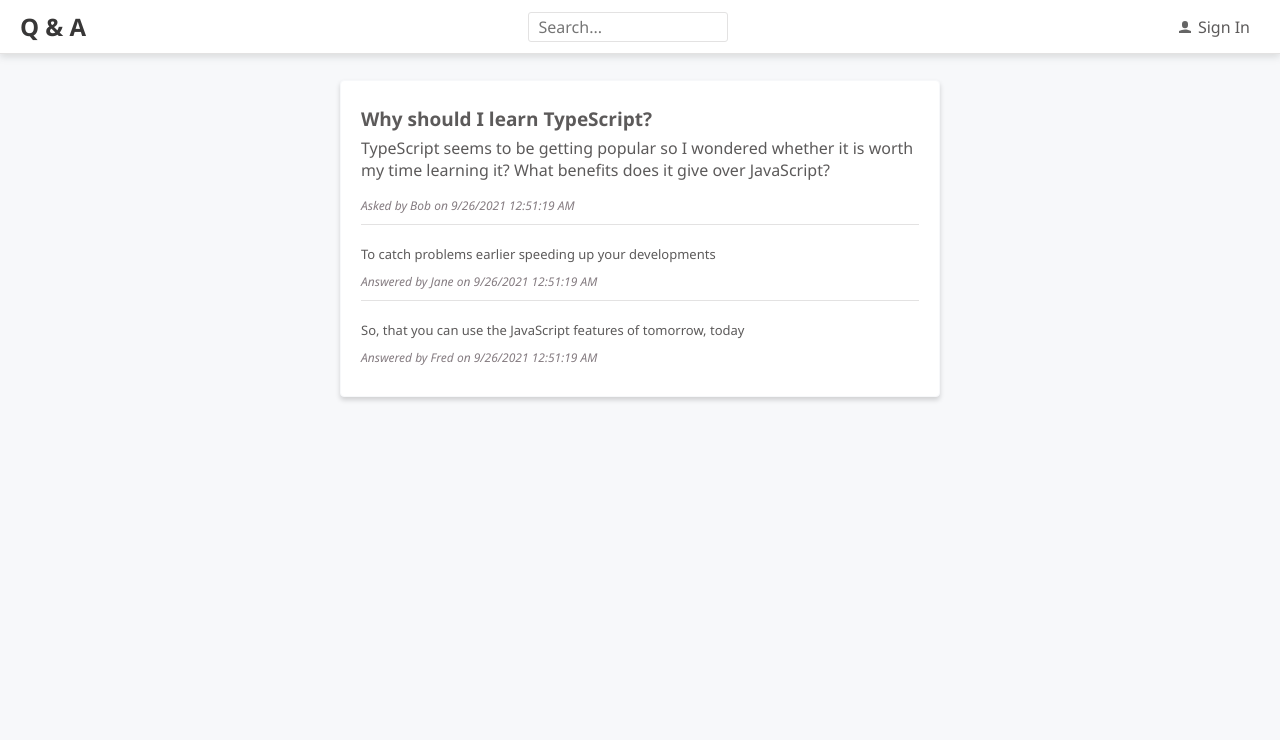
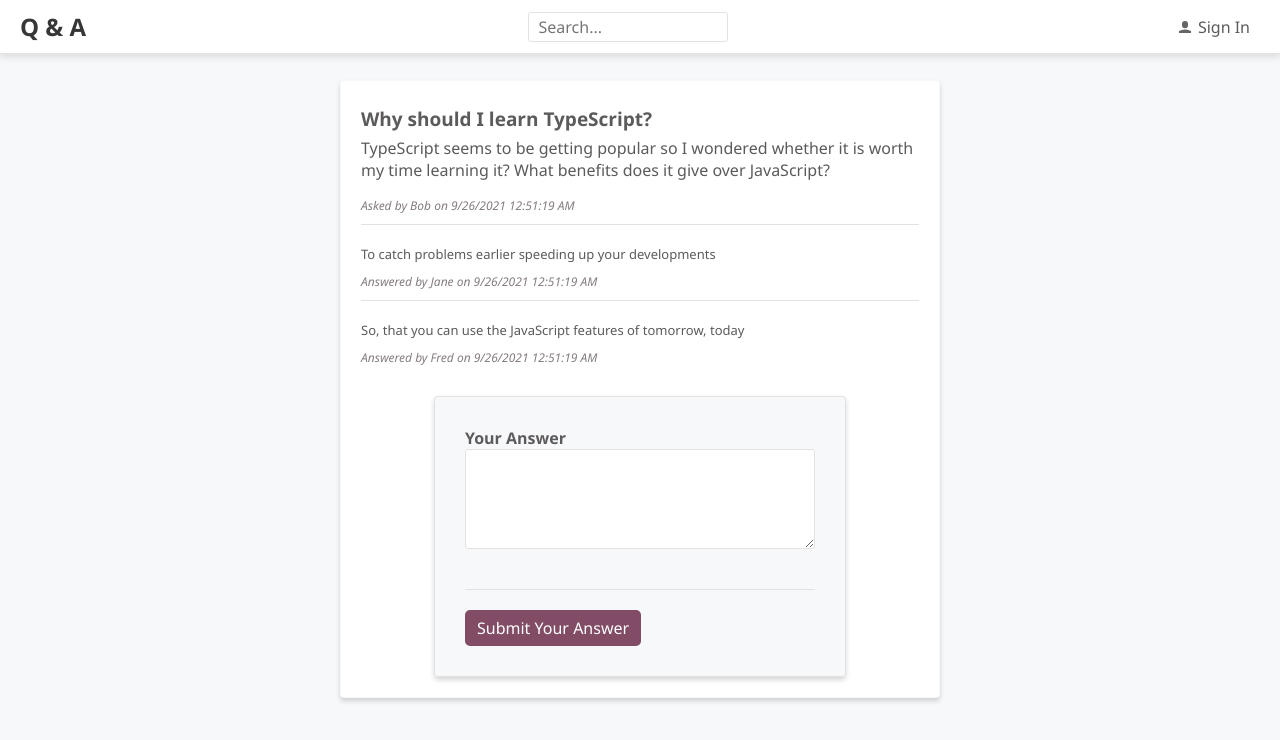
Before and after one commit to cfmdevWebSS/QandA_App, a React (Create React App) app in the folder frontend/: page /questions/1 in a window 1280 px wide. Shown: the top 740 px of the page. Built offline with nearby package versions, Linux system fonts and the light colour scheme.

Commit message:
Interim save on 10-16-2021-Revision One

```diff
--- a/frontend/package.json
+++ b/frontend/package.json
@@ -15,6 +15,7 @@
     "history": "^5.0.1",
     "react": "^17.0.1",
     "react-dom": "^17.0.1",
+    "react-hook-form": "^6.15.4",
     "react-router-dom": "^6.0.0-beta.6",
     "react-scripts": "4.0.1",
     "typescript": "^4.0.3",
--- a/frontend/src/AskPage.tsx
+++ b/frontend/src/AskPage.tsx
@@ -1,5 +1,40 @@
-import React from 'react';
 import { Page } from './Page';
+import {
+  Fieldset,
+  FieldContainer,
+  FieldLabel,
+  FieldInput,
+  FieldTextArea,
+  FormButtonContainer,
+  PrimaryButton,
+} from './Styles';
+import { useForm } from 'react-hook-form';
 
-export const AskPage = () => <Page title="Ask a question">{null}</Page>;
+type FormData = {
+  title: string;
+  content: string;
+};
+
+export const AskPage = () => {
+  const { register } = useForm<FormData>();
+  return (
+    <Page title="Ask a question">
+      <form>
+        <Fieldset>
+          <FieldContainer>
+            <FieldLabel htmlFor="title">Title</FieldLabel>
+            <FieldInput id="title" name="title" type="text" {...register} />
+          </FieldContainer>
+          <FieldContainer>
+            <FieldLabel>Content</FieldLabel>
+            <FieldTextArea id="content" name="content" {...register} />
+          </FieldContainer>
+          <FormButtonContainer>
+            <PrimaryButton type="submit">Submit Your Question</PrimaryButton>
+          </FormButtonContainer>
+        </Fieldset>
+      </form>
+    </Page>
+  );
+};
 export default AskPage;
--- a/frontend/src/Header.tsx
+++ b/frontend/src/Header.tsx
@@ -3,12 +3,22 @@
 import { fontFamily, fontSize, gray1, gray2, gray5 } from './Styles';
 import React from 'react';
 import { UserIcon } from './Icons';
-import { Link } from 'react-router-dom';
+import { Link, useSearchParams } from 'react-router-dom';
+import { useForm } from 'react-hook-form';
+
+type FormData = {
+  search: string;
+};
 
 export const Header = () => {
-  const handleSearchInputChange = (e: React.ChangeEvent<HTMLInputElement>) => {
-    console.log(e.currentTarget.value);
+  const { register } = useForm<FormData>();
+  const [searchParams] = useSearchParams();
+  const criteria = searchParams.get('criteria') || '';
+
+  const handleSubmit = (e: React.FormEvent) => {
+    e.preventDefault();
   };
+
   return (
     <div
       css={css`
@@ -36,10 +46,13 @@
       >
         Q & A
       </Link>
+      <form onSubmit={handleSubmit}>
         <input
+          {...register(`search`)}
+          name="search"
           type="text"
           placeholder="Search..."
-        onChange={handleSearchInputChange}
+          defaultValue={criteria}
           css={css`
             box-sizing: border-box;
             font-family: ${fontFamily};
@@ -56,6 +69,7 @@
             }
           `}
         />
+      </form>
       <Link
         to="./signin"
         css={css`
--- a/frontend/src/QuestionPage.tsx
+++ b/frontend/src/QuestionPage.tsx
@@ -1,12 +1,27 @@
 /** @jsxImportSource @emotion/react */
 import { css } from '@emotion/react';
-import { gray3, gray6 } from './Styles';
+import {
+  gray3,
+  gray6,
+  Fieldset,
+  FieldContainer,
+  FieldLabel,
+  FieldTextArea,
+  FormButtonContainer,
+  PrimaryButton,
+} from './Styles';
 
 import React from 'react';
+import { useForm } from 'react-hook-form';
 import { Page } from './Page';
 import { useParams } from 'react-router-dom';
 import { QuestionData, getQuestion } from './QuestionsData';
 import { AnswerList } from './AnswerList';
+import { type } from 'os';
+
+type FormData = {
+  content: string;
+};
 
 export const QuestionPage = () => {
   const [question, setQuestion] = React.useState<QuestionData | null>(null);
@@ -22,7 +37,7 @@
       doGetQuestion(Number(questionId));
     }
   }, [questionId]);
-
+  const { register } = useForm<FormData>();
   return (
     <Page>
       <div
@@ -65,6 +80,23 @@
   ${question.created.toLocaleTimeString()}`}
             </div>
             <AnswerList data={question.answers} />
+            <form
+              css={css`
+                margin-top: 20px;
+              `}
+            >
+              <Fieldset>
+                <FieldContainer>
+                  <FieldLabel htmlFor="content">Your Answer</FieldLabel>
+                  <FieldTextArea id="content" name="content" {...register} />
+                </FieldContainer>
+                <FormButtonContainer>
+                  <PrimaryButton type="submit">
+                    Submit Your Answer
+                  </PrimaryButton>
+                </FormButtonContainer>
+              </Fieldset>
+            </form>
           </React.Fragment>
         )}
       </div>
--- a/frontend/src/Styles.ts
+++ b/frontend/src/Styles.ts
@@ -1,5 +1,5 @@
 import styled from '@emotion/styled';
-
+import { css } from '@emotion/react';
 export const gray1 = '#383737';
 export const gray2 = '#5c5a5a';
 export const gray3 = '#857c81';
@@ -7,14 +7,81 @@
 export const gray5 = '#e3e2e2';
 export const gray6 = '#f7f8fa';
 
+export const Fieldset = styled.fieldset`
+  margin: 10px auto 0 auto;
+  padding: 30px;
+  width: 350px;
+  background-color: ${gray6};
+  border-radius: 4px;
+  border: 1px solid ${gray5};
+  box-shadow: 0 3px 5px 0 rgba(0, 0, 0, 0.16);
+`;
+
+export const FieldContainer = styled.div`
+  margin-bottom: 10px;
+`;
+
+export const FieldLabel = styled.label`
+  font-weight: bold;
+`;
+
+export const fontFamily = "'Segoe UI', 'Helvetica Neue',sans-serif";
+export const fontSize = '16px';
+
+const baseFieldCSS = css`
+  box-sizing: border-box;
+  font-family: ${fontFamily};
+  font-size: ${fontSize};
+  margin-bottom: 5px;
+  padding: 8px 10px;
+  border: 1px solid ${gray5};
+  border-radius: 3px;
+  color: ${gray2};
+  background-color: white;
+  width: 100%;
+  :focus {
+    outline-color: ${gray5};
+  }
+  ::disabled {
+    background-color: ${gray6};
+  }
+`;
+
+export const FieldInput = styled.input`
+  ${baseFieldCSS}
+`;
+
+export const FieldTextArea = styled.textarea`
+  ${baseFieldCSS}
+  height: 100px;
+`;
+
+export const FieldError = styled.div`
+  font-size: 12px;
+  color: red;
+`;
+
+export const FormButtonContainer = styled.div`
+  margin: 30px 0px 0px 0px;
+  padding: 20px 0px 0px 0px;
+  border-top: 1px solid ${gray5};
+`;
+
+export const SubmissionSuccess = styled.div`
+  margin-top: 10px;
+  color: green;
+`;
+
+export const SubmissionFailure = styled.div`
+  margin-top: 10px;
+  color: red;
+`;
+
 export const primary1 = '#681c41';
 export const primary2 = '#824c67';
 
 export const accent1 = '#dbb365';
 export const accent2 = '#efd197';
-
-export const fontFamily = "'Segoe UI', 'Helvetica Neue',sans-serif";
-export const fontSize = '16px';
 
 export const PrimaryButton = styled.button`
   background-color: ${primary2};
```
Also changed, not shown: 2 other files (tests, documents, lock files or other folders). Lines whose indentation alone changed are shown as unchanged.
